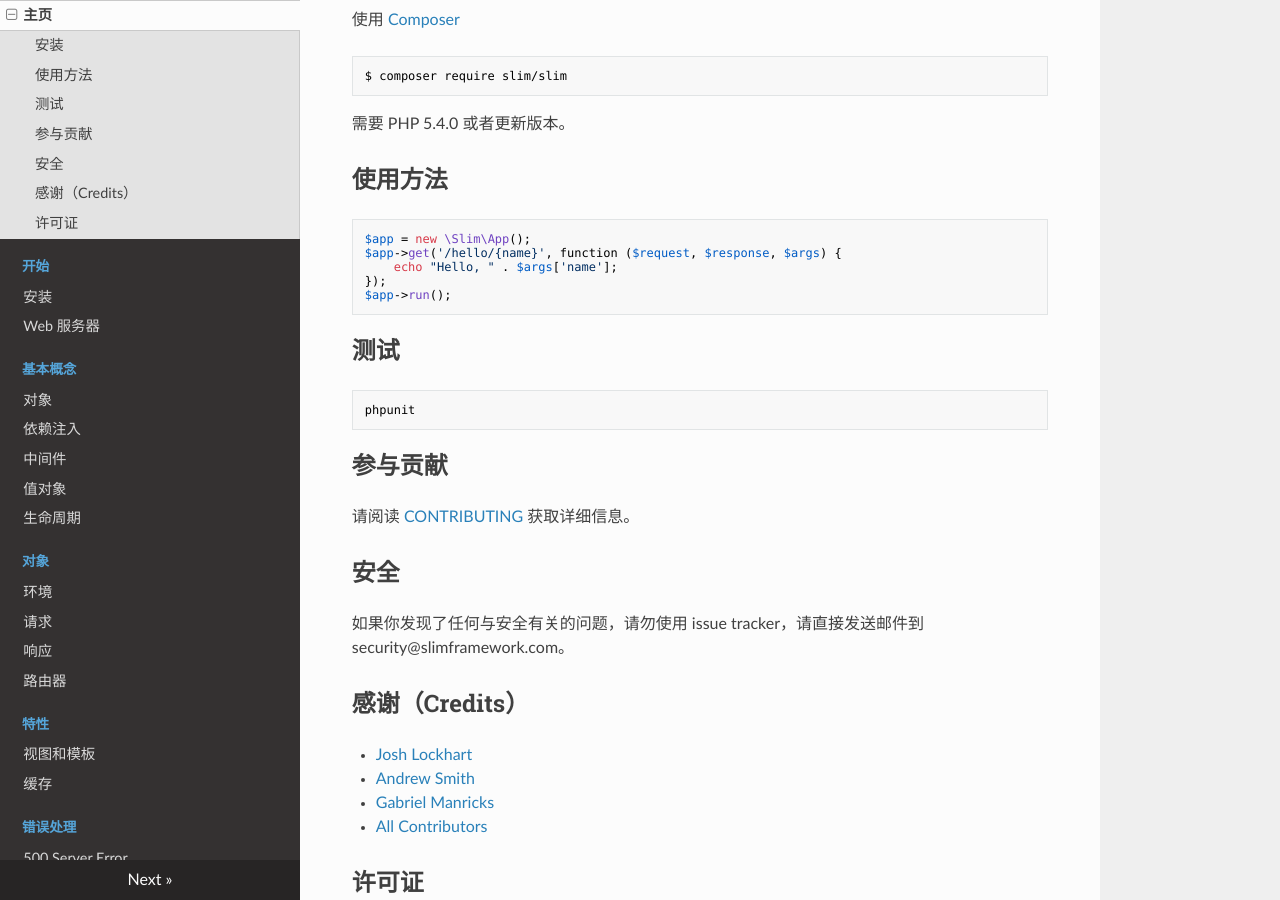
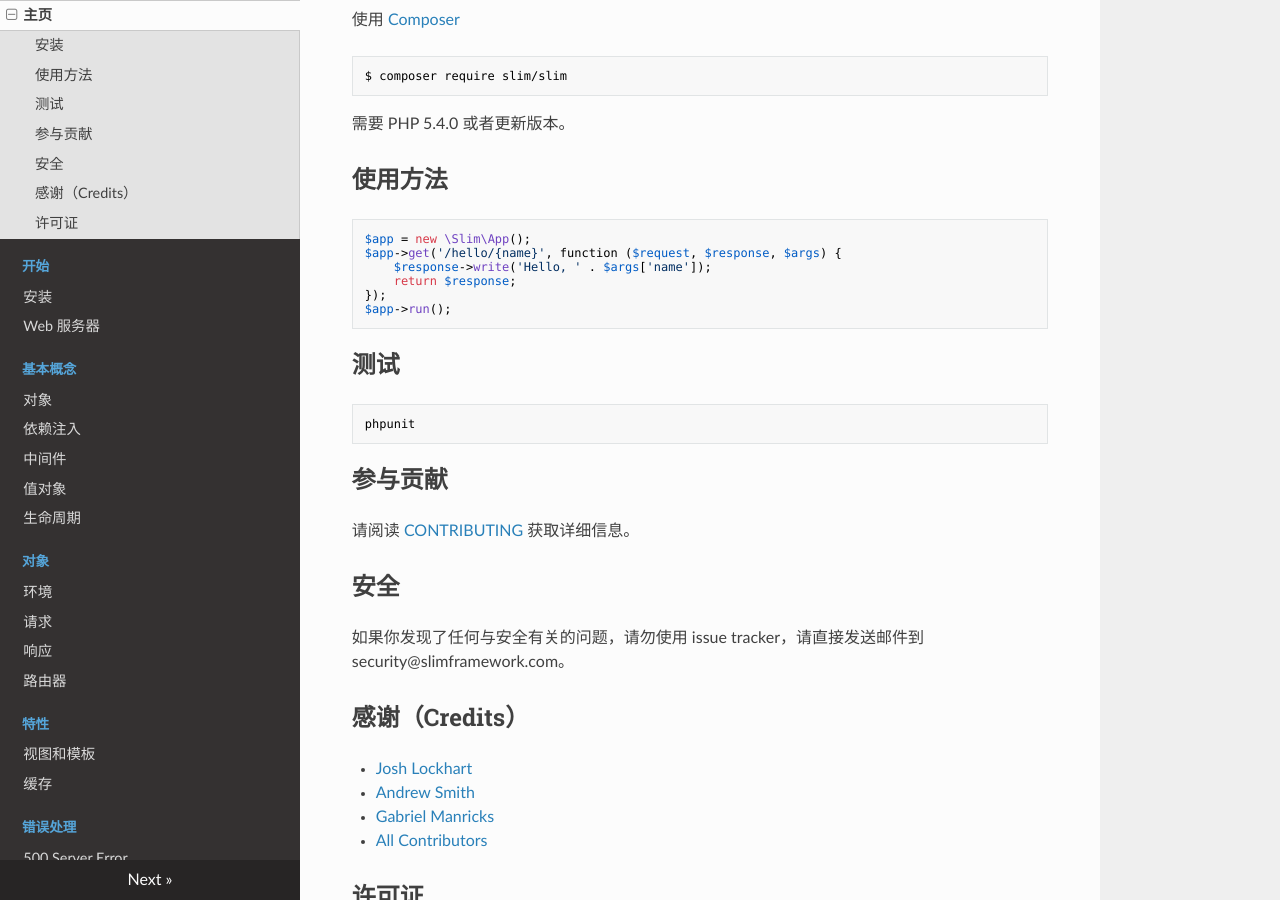
Before and after one commit to zither/slim-chinese-documentation, an MkDocs documentation site: the page built from docs/index.md, in a window 1280 px wide and 900 px high, scrolled down 459 px. Built offline with MkDocs 1.6.1, drawn with Linux system fonts in a browser that asks for light colours; nearby versions of some CDN libraries; old or Windows-style settings are respelled for this version of MkDocs.

Commit message:
修正示例错误

````diff
--- a/docs/index.md
+++ b/docs/index.md
@@ -24,7 +24,8 @@
 ```php
 $app = new \Slim\App();
 $app->get('/hello/{name}', function ($request, $response, $args) {
-    echo "Hello, " . $args['name'];
+    $response->write('Hello, ' . $args['name']);
+    return $response;
 });
 $app->run();
 ```
````
